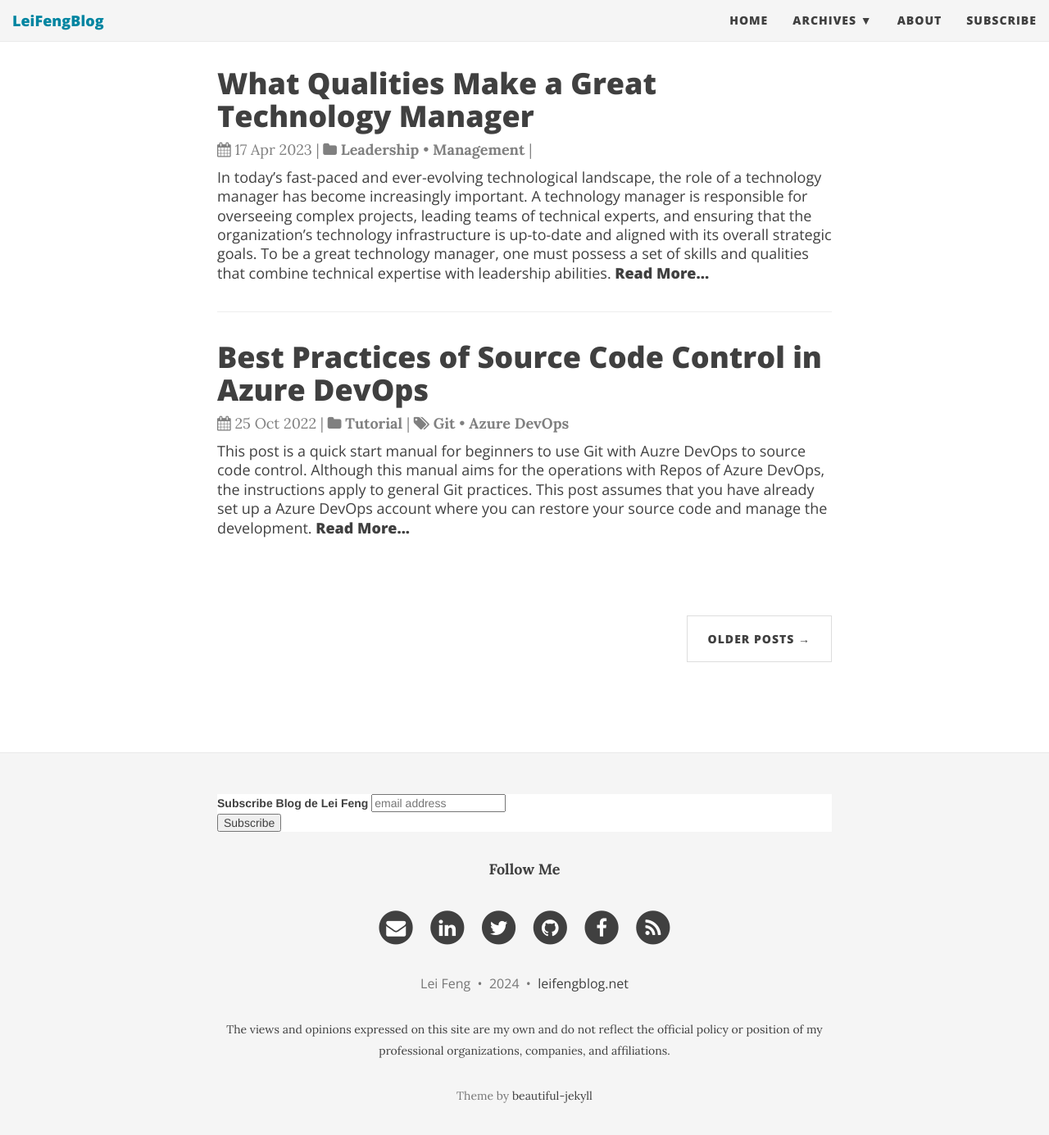
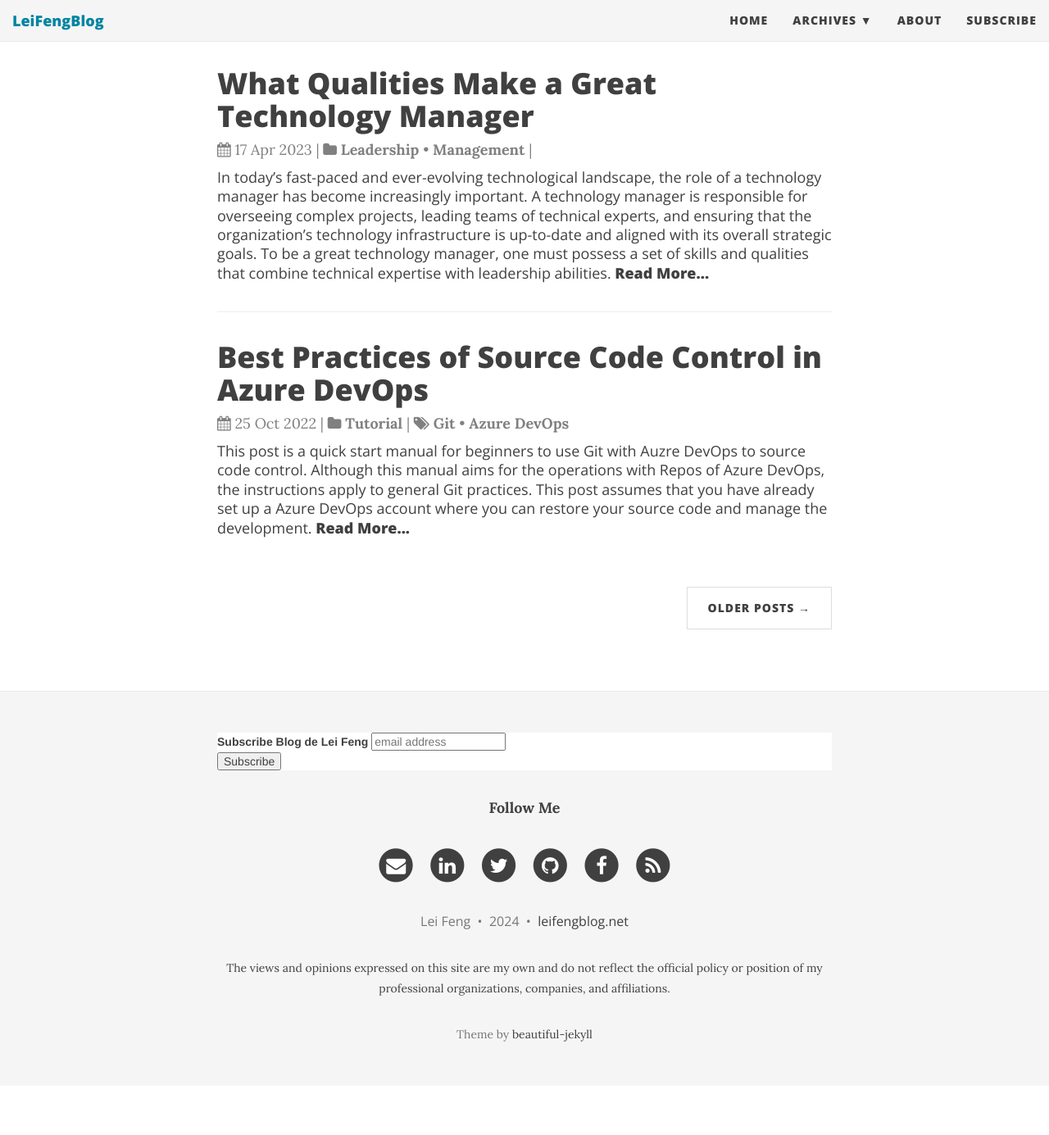
Before and after one commit to stonefl/stonefl.github.io, a Jekyll site: the page built from index.html, in a window 1280 px wide and 1400 px high, scrolled down 1216 px. Shown: the top 1385 px of the window at 82% size. Built offline with Jekyll 4.4.1, drawn with Linux system fonts in a browser that asks for light colours; nearby versions of some CDN libraries; the list of posts is cut into pages by our own code; comment, search, counter and statistics services are not loaded; after the commit the page ends 2541 px from its top, so only the background shows below that.

Commit message:
Update main.css

```diff
--- a/css/main.css
+++ b/css/main.css
@@ -535,8 +535,8 @@ small.post-date {
   font-weight: 800;
   letter-spacing: 1px;
   padding: 10px 10px;
-  line-height: 180%;
-  margin: 30px 0;
+/*   line-height: 180%;
+  margin: 30px 0; */
   background: #FFF;
   border-radius: 0;
   color: #404040;
@@ -544,8 +544,8 @@ small.post-date {
 @media only screen and (min-width: 768px) {
   .pager li a {
     padding: 15px 25px;
-    line-height: 180%;
-    margin: 30px 0;
+/*     line-height: 180%;
+    margin: 30px 0; */
   }
 }
 .pager li a:hover,
@@ -556,7 +556,7 @@ small.post-date {
 }
 
 .pager {
-  margin: 30px 0 ;
+  margin: 25px 0 ;
 }
 
 .pager.blog-pager {
```
